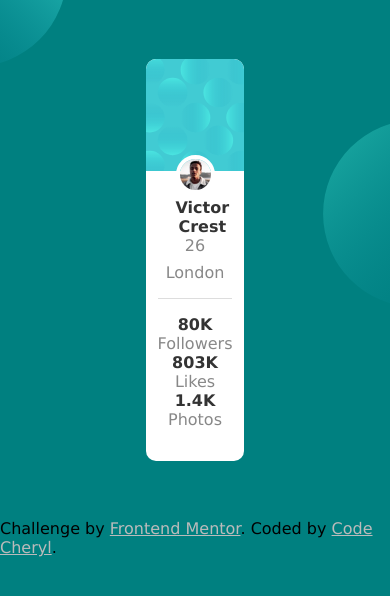
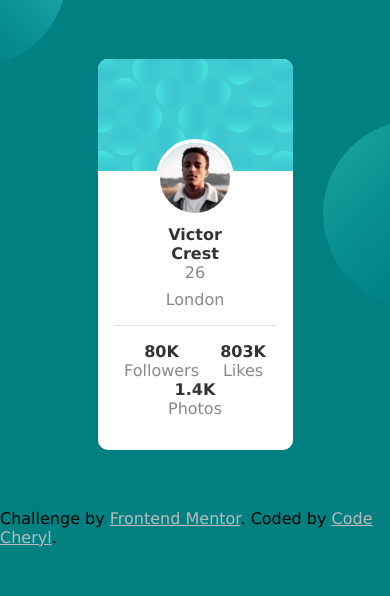
Before and after one commit to CodeCheryl/front-end-mentor-project-1, a plain HTML site: page index.html in a window 390 px wide. Drawn offline with Linux system fonts and the light colour scheme.

Commit message:
Added media query

```diff
--- a/fempc.css
+++ b/fempc.css
@@ -96,3 +96,9 @@ attribution {
 .attribution a:hover {
     color: #888;
 }
+
+@media (max-width: 768px) {
+    .card {
+        width: 50%;
+    }
+}
```
